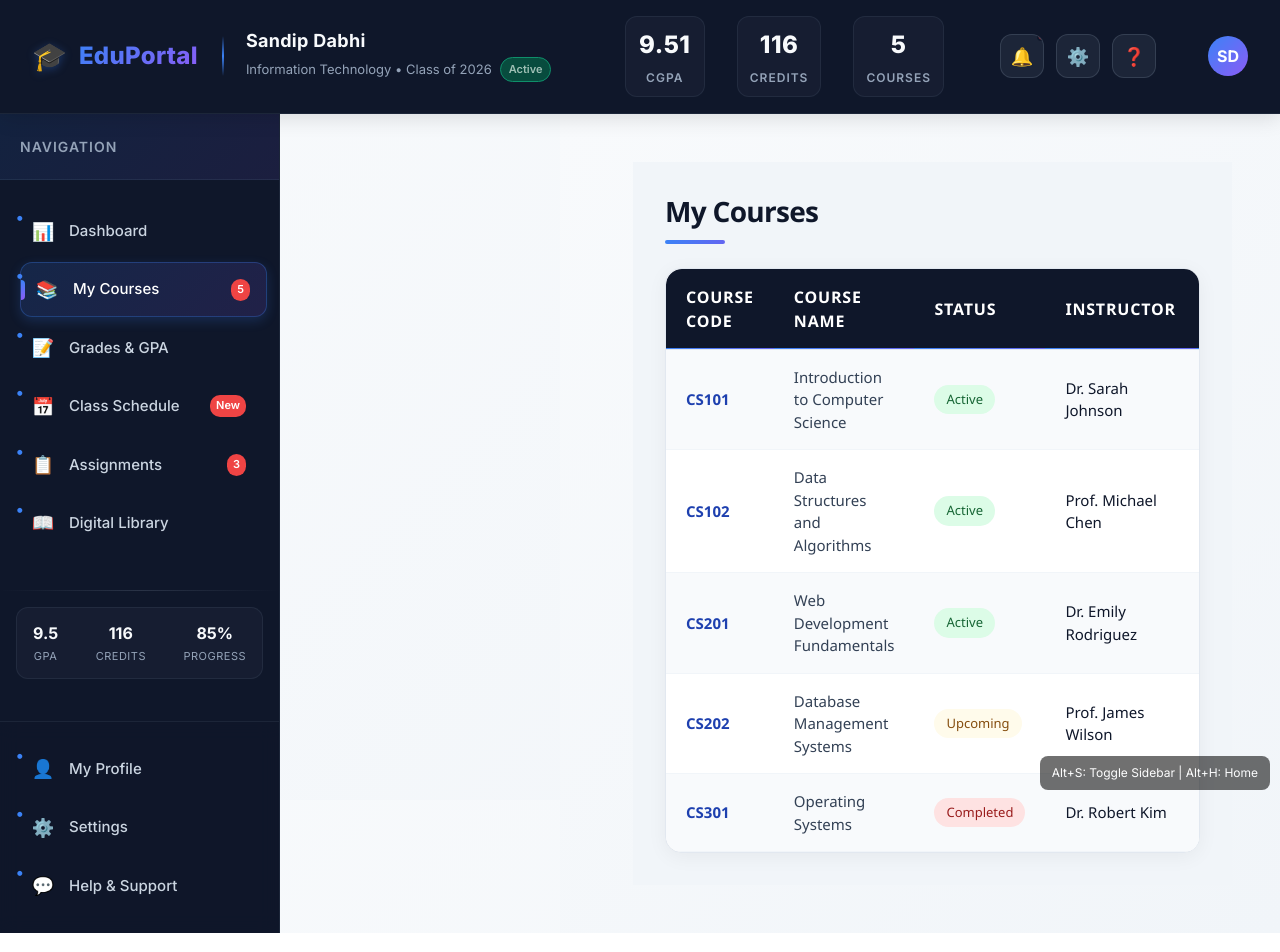
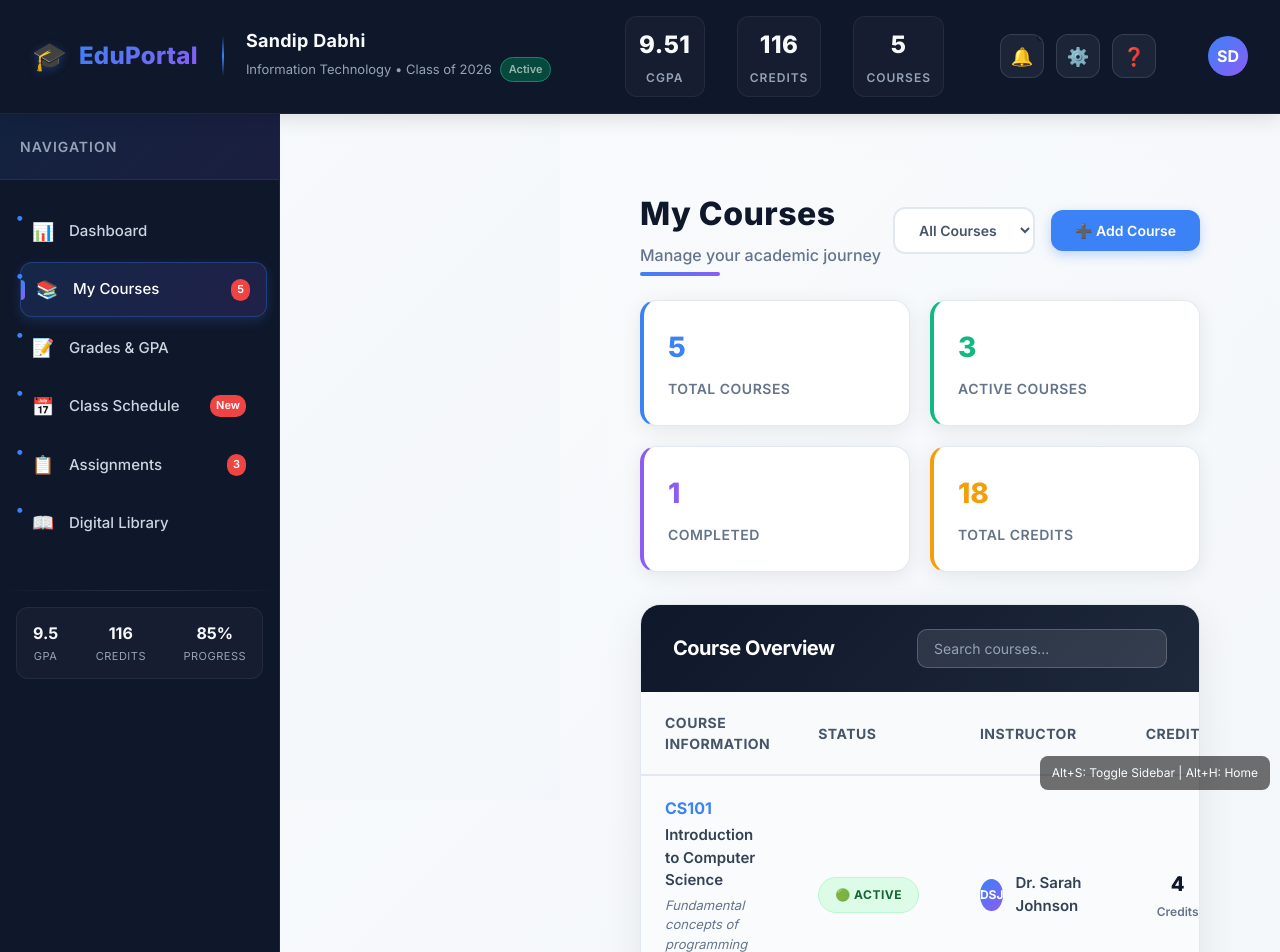
Before and after one commit to sandip-dabhi/student_portal_ReactJS, a React (Vite) app: page /courses in a window 1280 px wide. Shown: the top 952 px of the page. Built offline with nearby package versions, Linux system fonts and the light colour scheme.

Commit message:
Update Courses.jsx

```diff
--- a/src/pages/Courses.jsx
+++ b/src/pages/Courses.jsx
@@ -1,36 +1,135 @@
-import React from 'react';
+import React, { useState } from 'react';
+
 const styles = {
   container: {
-    padding: '2rem',
-    backgroundColor: '#f1f5f9',
-    fontFamily: "'Segoe UI', Tahoma, Geneva, Verdana, sans-serif",
-    minHeight: '70vh',
-    marginLeft: '25px',
+       margin: 0,
+    padding: '32px',
+    backgroundColor: '#f8fafc',
+    fontFamily: "'Inter', 'Segoe UI', sans-serif",
+    minHeight: '100vh',
+    background: 'linear-gradient(135deg, #f8fafc 0%, #f1f5f9 100%)',
   },
   header: {
-    marginBottom: '1.5rem',
+    marginBottom: '32px',
+    display: 'flex',
+    justifyContent: 'space-between',
+    alignItems: 'center',
+  },
+  headerLeft: {
+    position: 'relative',
+  },
+  title: {
     color: '#0f172a',
-    fontSize: '28px',
-    fontWeight: '700',
-    position: 'relative',
-    paddingBottom: '15px',
+    fontSize: '32px',
+    fontWeight: '800',
+    margin: 0,
+    letterSpacing: '0.5px',
+  },
+  subtitle: {
+    color: '#64748b',
+    fontSize: '16px',
+    margin: '8px 0 0 0',
+    fontWeight: '500',
   },
   headerUnderline: {
-    content: '""',
     position: 'absolute',
-    bottom: '0',
+    bottom: '-8px',
     left: '0',
-    width: '60px',
+    width: '80px',
     height: '4px',
-    background: 'linear-gradient(90deg, #3b82f6, #6366f1)',
+    background: 'linear-gradient(135deg, #3b82f6, #8b5cf6)',
     borderRadius: '2px',
   },
+  headerRight: {
+    display: 'flex',
+    gap: '16px',
+    alignItems: 'center',
+  },
+  filterButton: {
+    backgroundColor: 'white',
+    color: '#475569',
+    border: '2px solid #e2e8f0',
+    padding: '12px 20px',
+    borderRadius: '12px',
+    cursor: 'pointer',
+    fontWeight: '600',
+    fontSize: '14px',
+    transition: 'all 0.3s ease',
+    display: 'flex',
+    alignItems: 'center',
+    gap: '8px',
+  },
+  addButton: {
+    backgroundColor: '#3b82f6',
+    color: 'white',
+    border: 'none',
+    padding: '12px 24px',
+    borderRadius: '12px',
+    cursor: 'pointer',
+    fontWeight: '600',
+    fontSize: '14px',
+    transition: 'all 0.3s ease',
+    display: 'flex',
+    alignItems: 'center',
+    gap: '8px',
+    boxShadow: '0 4px 12px rgba(59, 130, 246, 0.3)',
+  },
+  statsCards: {
+    display: 'grid',
+    gridTemplateColumns: 'repeat(auto-fit, minmax(200px, 1fr))',
+    gap: '20px',
+    marginBottom: '32px',
+  },
+  statCard: {
+    backgroundColor: 'white',
+    padding: '24px',
+    borderRadius: '16px',
+    boxShadow: '0 4px 20px rgba(0, 0, 0, 0.08)',
+    border: '1px solid #e2e8f0',
+    transition: 'transform 0.3s ease, box-shadow 0.3s ease',
+  },
+  statValue: {
+    fontSize: '28px',
+    fontWeight: '800',
+    color: '#0f172a',
+    margin: 0,
+  },
+  statLabel: {
+    fontSize: '14px',
+    color: '#64748b',
+    fontWeight: '600',
+    textTransform: 'uppercase',
+    letterSpacing: '0.5px',
+    margin: '8px 0 0 0',
+  },
   tableContainer: {
-    backgroundColor: '#ffffff',
-    borderRadius: '16px',
+    backgroundColor: 'white',
+    borderRadius: '20px',
     overflow: 'hidden',
-    boxShadow: '0 4px 20px rgba(0, 0, 0, 0.05)',
+    boxShadow: '0 10px 40px rgba(0, 0, 0, 0.08)',
     border: '1px solid #e2e8f0',
+  },
+  tableHeader: {
+    background: 'linear-gradient(135deg, #0f172a, #1e293b)',
+    padding: '24px 32px',
+    display: 'flex',
+    justifyContent: 'space-between',
+    alignItems: 'center',
+  },
+  tableTitle: {
+    color: 'white',
+    fontSize: '20px',
+    fontWeight: '700',
+    margin: 0,
+  },
+  searchBox: {
+    backgroundColor: 'rgba(255, 255, 255, 0.1)',
+    border: '1px solid rgba(255, 255, 255, 0.2)',
+    borderRadius: '10px',
+    padding: '8px 16px',
+    color: 'white',
+    fontSize: '14px',
+    width: '250px',
   },
   table: {
     width: '100%',
@@ -38,84 +137,167 @@ const styles = {
     margin: 0,
   },
   th: {
-    backgroundColor: '#0f172a',
-    color: 'white',
-    padding: '16px 20px',
+    backgroundColor: '#f8fafc',
+    color: '#475569',
+    padding: '20px 24px',
     textAlign: 'left',
-    fontWeight: '600',
-    fontSize: '16px',
-    position: 'relative',
-  },
-  thBorder: {
-    position: 'absolute',
-    bottom: 0,
-    left: 0,
-    width: '100%',
-    height: '1px',
-    background: 'linear-gradient(90deg, #3b82f6, #6366f1)',
+    fontWeight: '700',
+    fontSize: '14px',
+    textTransform: 'uppercase',
+    letterSpacing: '0.5px',
+    borderBottom: '2px solid #e2e8f0',
   },
   td: {
-    padding: '16px 20px',
+    padding: '20px 24px',
     textAlign: 'left',
     fontSize: '15px',
     borderBottom: '1px solid #f1f5f9',
-    position: 'relative',
+    transition: 'all 0.3s ease',
   },
   evenRow: {
-    backgroundColor: '#f8fafc',
+    backgroundColor: '#fafbfc',
   },
   hoverRow: {
     backgroundColor: '#f1f5f9',
-    transform: 'scale(1.005)',
-    boxShadow: '0 2px 10px rgba(0, 0, 0, 0.03)',
+    transform: 'scale(1.002)',
+    boxShadow: '0 4px 20px rgba(0, 0, 0, 0.08)',
+  },
+  courseInfo: {
+    display: 'flex',
+    flexDirection: 'column',
+    gap: '4px',
   },
   courseCode: {
-    fontWeight: '600',
-    color: '#1e40af',
+    fontWeight: '700',
+    color: '#3b82f6',
+    fontSize: '16px',
   },
   courseName: {
     color: '#334155',
+    fontWeight: '600',
+    fontSize: '15px',
   },
-  actionButton: {
-    backgroundColor: '#e0f2fe',
-    color: '#0369c9',
+  courseDescription: {
+    color: '#64748b',
+    fontSize: '13px',
+    fontStyle: 'italic',
+  },
+  instructorInfo: {
+    display: 'flex',
+    alignItems: 'center',
+    gap: '12px',
+  },
+  instructorAvatar: {
+    width: '32px',
+    height: '32px',
+    borderRadius: '50%',
+    background: 'linear-gradient(135deg, #3b82f6, #8b5cf6)',
+    display: 'flex',
+    alignItems: 'center',
+    justifyContent: 'center',
+    color: 'white',
+    fontWeight: '700',
+    fontSize: '12px',
+  },
+  instructorName: {
+    fontWeight: '600',
+    color: '#334155',
+  },
+  creditsInfo: {
+    display: 'flex',
+    flexDirection: 'column',
+    alignItems: 'center',
+    gap: '4px',
+  },
+  creditsValue: {
+    fontSize: '20px',
+    fontWeight: '800',
+    color: '#0f172a',
+  },
+  creditsLabel: {
+    fontSize: '12px',
+    color: '#64748b',
+    fontWeight: '600',
+  },
+  actionButtons: {
+    display: 'flex',
+    gap: '8px',
+  },
+  primaryButton: {
+    backgroundColor: '#3b82f6',
+    color: 'white',
     border: 'none',
-    padding: '8px 15px',
-    borderRadius: '8px',
+    padding: '10px 16px',
+    borderRadius: '10px',
     cursor: 'pointer',
     fontWeight: '600',
-    transition: 'all 0.2s ease',
+    fontSize: '13px',
+    transition: 'all 0.3s ease',
+    display: 'flex',
+    alignItems: 'center',
+    gap: '6px',
+  },
+  secondaryButton: {
+    backgroundColor: '#f1f5f9',
+    color: '#475569',
+    border: '1px solid #e2e8f0',
+    padding: '10px 16px',
+    borderRadius: '10px',
+    cursor: 'pointer',
+    fontWeight: '600',
+    fontSize: '13px',
+    transition: 'all 0.3s ease',
+    display: 'flex',
+    alignItems: 'center',
+    gap: '6px',
+  },
+  statusBadge: {
+    padding: '8px 16px',
+    borderRadius: '20px',
+    fontSize: '12px',
+    fontWeight: '700',
+    textTransform: 'uppercase',
+    letterSpacing: '0.5px',
     display: 'inline-flex',
     alignItems: 'center',
-    gap: '5px',
-  },
-  actionButtonHover: {
-    backgroundColor: '#dbeafe',
-    transform: 'translateY(-2px)',
-    boxShadow: '0 2px 6px rgba(3, 105, 201, 0.2)',
-  },
-  statusBadge: {
-    padding: '5px 12px',
-    borderRadius: '20px',
-    fontSize: '13px',
-    fontWeight: '500',
-    display: 'inline-block',
+    gap: '6px',
   },
   statusActive: {
     backgroundColor: '#dcfce7',
     color: '#166534',
+    border: '1px solid #bbf7d0',
   },
   statusCompleted: {
-    backgroundColor: '#fee2e2',
-    color: '#991b1b',
+    backgroundColor: '#dbeafe',
+    color: '#1d4ed8',
+    border: '1px solid #bfdbfe',
   },
   statusUpcoming: {
-    backgroundColor: '#fffbeb',
-    color: '#854d0e',
+    backgroundColor: '#fef3c7',
+    color: '#d97706',
+    border: '1px solid #fde68a',
+  },
+  progressBar: {
+    width: '100%',
+    height: '8px',
+    backgroundColor: '#f1f5f9',
+    borderRadius: '4px',
+    overflow: 'hidden',
+    marginTop: '8px',
+  },
+  progressFill: {
+    height: '100%',
+    background: 'linear-gradient(90deg, #3b82f6, #8b5cf6)',
+    transition: 'width 0.5s ease',
   },
 };
 
 const Courses = () => {
+  const [hoveredRow, setHoveredRow] = useState(null);
+  const [hoveredButton, setHoveredButton] = useState(null);
+  const [searchTerm, setSearchTerm] = useState('');
+  const [filterStatus, setFilterStatus] = useState('all');
+
   const courses = [
     {
       id: 1,
@@ -123,7 +305,9 @@ const Courses = () => {
       code: 'CS101',
       status: 'Active',
       instructor: 'Dr. Sarah Johnson',
-      credits: 4
+      credits: 4,
+      progress: 75,
+      description: 'Fundamental concepts of programming and computer science'
     },
     {
       id: 2,
@@ -131,7 +315,9 @@ const Courses = () => {
       code: 'CS102',
       status: 'Active',
       instructor: 'Prof. Michael Chen',
-      credits: 4
+      credits: 4,
+      progress: 60,
+      description: 'Advanced data structures and algorithmic problem solving'
     },
     {
       id: 3,
@@ -139,7 +325,9 @@ const Courses = () => {
       code: 'CS201',
       status: 'Active',
       instructor: 'Dr. Emily Rodriguez',
-      credits: 3
+      credits: 3,
+      progress: 90,
+      description: 'Modern web development with HTML, CSS, and JavaScript'
     },
     {
       id: 4,
@@ -147,7 +335,9 @@ const Courses = () => {
       code: 'CS202',
       status: 'Upcoming',
       instructor: 'Prof. James Wilson',
-      credits: 3
+      credits: 3,
+      progress: 0,
+      description: 'Relational databases, SQL, and database design principles'
     },
     {
       id: 5,
@@ -155,99 +345,216 @@ const Courses = () => {
       code: 'CS301',
       status: 'Completed',
       instructor: 'Dr. Robert Kim',
-      credits: 4
+      credits: 4,
+      progress: 100,
+      description: 'System programming, processes, memory, and file systems'
     },
   ];
-
-  const [hoveredRow, setHoveredRow] = React.useState(null);
-  const [hoveredButton, setHoveredButton] = React.useState(null);
 
   const getStatusStyle = (status) => {
     switch(status.toLowerCase()) {
       case 'active': return styles.statusActive;
       case 'completed': return styles.statusCompleted;
       case 'upcoming': return styles.statusUpcoming;
-      default: return {};
+      default: return styles.statusActive;
     }
+  };
+
+  const getStatusIcon = (status) => {
+    switch(status.toLowerCase()) {
+      case 'active': return '🟢';
+      case 'completed': return '✅';
+      case 'upcoming': return '🕐';
+      default: return '🟢';
+    }
+  };
+
+  const getInitials = (name) => {
+    return name.split(' ').map(word => word[0]).join('');
+  };
+
+  const filteredCourses = courses.filter(course => {
+    const matchesSearch = course.name.toLowerCase().includes(searchTerm.toLowerCase()) ||
+                         course.code.toLowerCase().includes(searchTerm.toLowerCase());
+    const matchesFilter = filterStatus === 'all' || course.status.toLowerCase() === filterStatus;
+    return matchesSearch && matchesFilter;
+  });
+
+  const stats = {
+    total: courses.length,
+    active: courses.filter(c => c.status === 'Active').length,
+    completed: courses.filter(c => c.status === 'Completed').length,
+    credits: courses.reduce((sum, c) => sum + c.credits, 0)
   };
 
   return (
     <div style={styles.container}>
-      <h2 style={styles.header}>
-        My Courses
-        <span style={styles.headerUnderline}></span>
-      </h2>
+      <div style={styles.header}>
+        <div style={styles.headerLeft}>
+          <h1 style={styles.title}>My Courses</h1>
+          <p style={styles.subtitle}>Manage your academic journey</p>
+          <div style={styles.headerUnderline}></div>
+        </div>
+        <div style={styles.headerRight}>
+          <select
+            style={styles.filterButton}
+            value={filterStatus}
+            onChange={(e) => setFilterStatus(e.target.value)}
+          >
+            <option value="all">All Courses</option>
+            <option value="active">Active</option>
+            <option value="completed">Completed</option>
+            <option value="upcoming">Upcoming</option>
+          </select>
+          <button style={styles.addButton}>
+            ➕ Add Course
+          </button>
+        </div>
+      </div>
+
+      <div style={styles.statsCards}>
+        <div
+          style={{
+            ...styles.statCard,
+            borderLeft: '4px solid #3b82f6'
+          }}
+        >
+          <p style={{...styles.statValue, color: '#3b82f6'}}>{stats.total}</p>
+          <p style={styles.statLabel}>Total Courses</p>
+        </div>
+        <div
+          style={{
+            ...styles.statCard,
+            borderLeft: '4px solid #10b981'
+          }}
+        >
+          <p style={{...styles.statValue, color: '#10b981'}}>{stats.active}</p>
+          <p style={styles.statLabel}>Active Courses</p>
+        </div>
+        <div
+          style={{
+            ...styles.statCard,
+            borderLeft: '4px solid #8b5cf6'
+          }}
+        >
+          <p style={{...styles.statValue, color: '#8b5cf6'}}>{stats.completed}</p>
+          <p style={styles.statLabel}>Completed</p>
+        </div>
+        <div
+          style={{
+            ...styles.statCard,
+            borderLeft: '4px solid #f59e0b'
+          }}
+        >
+          <p style={{...styles.statValue, color: '#f59e0b'}}>{stats.credits}</p>
+          <p style={styles.statLabel}>Total Credits</p>
+        </div>
+      </div>
 
       <div style={styles.tableContainer}>
+        <div style={styles.tableHeader}>
+          <h3 style={styles.tableTitle}>Course Overview</h3>
+          <input
+            type="text"
+            placeholder="Search courses..."
+            style={styles.searchBox}
+            value={searchTerm}
+            onChange={(e) => setSearchTerm(e.target.value)}
+          />
+        </div>
+
         <table style={styles.table}>
           <thead>
             <tr>
-              <th style={styles.th}>
-                Course Code
-                <div style={styles.thBorder}></div>
-              </th>
-              <th style={styles.th}>
-                Course Name
-                <div style={styles.thBorder}></div>
-              </th>
-              <th style={styles.th}>
-                Status
-                <div style={styles.thBorder}></div>
-              </th>
-              <th style={styles.th}>
-                Instructor
-                <div style={styles.thBorder}></div>
-              </th>
-              <th style={styles.th}>
-                Credits
-                <div style={styles.thBorder}></div>
-              </th>
-              <th style={styles.th}>
-                Actions
-                <div style={styles.thBorder}></div>
-              </th>
+              <th style={styles.th}>Course Information</th>
+              <th style={styles.th}>Status</th>
+              <th style={styles.th}>Instructor</th>
+              <th style={styles.th}>Credits</th>
+              <th style={styles.th}>Progress</th>
+              <th style={styles.th}>Actions</th>
             </tr>
           </thead>
           <tbody>
-            {courses.map((course, index) => (
+            {filteredCourses.map((course, index) => (
               <tr
                 key={course.id}
                 style={{
                   ...(index % 2 === 0 ? styles.evenRow : {}),
                   ...(hoveredRow === index ? styles.hoverRow : {}),
-                  transition: 'all 0.3s ease',
                 }}
                 onMouseEnter={() => setHoveredRow(index)}
                 onMouseLeave={() => setHoveredRow(null)}
               >
                 <td style={styles.td}>
+                  <div style={styles.courseInfo}>
                     <span style={styles.courseCode}>{course.code}</span>
-                </td>
-                <td style={styles.td}>
                     <span style={styles.courseName}>{course.name}</span>
+                    <span style={styles.courseDescription}>{course.description}</span>
+                  </div>
                 </td>
                 <td style={styles.td}>
                   <span style={{...styles.statusBadge, ...getStatusStyle(course.status)}}>
-                    {course.status}
+                    {getStatusIcon(course.status)} {course.status}
                   </span>
                 </td>
                 <td style={styles.td}>
-                  {course.instructor}
+                  <div style={styles.instructorInfo}>
+                    <div style={styles.instructorAvatar}>
+                      {getInitials(course.instructor)}
+                    </div>
+                    <span style={styles.instructorName}>{course.instructor}</span>
+                  </div>
                 </td>
                 <td style={styles.td}>
-                  {course.credits}
+                  <div style={styles.creditsInfo}>
+                    <span style={styles.creditsValue}>{course.credits}</span>
+                    <span style={styles.creditsLabel}>Credits</span>
+                  </div>
                 </td>
                 <td style={styles.td}>
+                  <div>
+                    <span style={{fontSize: '14px', fontWeight: '600', color: '#334155'}}>
+                      {course.progress}%
+                    </span>
+                    <div style={styles.progressBar}>
+                      <div
+                        style={{
+                          ...styles.progressFill,
+                          width: `${course.progress}%`
+                        }}
+                      ></div>
+                    </div>
+                  </div>
+                </td>
+                <td style={styles.td}>
+                  <div style={styles.actionButtons}>
                     <button
                       style={{
-                      ...styles.actionButton,
-                      ...(hoveredButton === index ? styles.actionButtonHover : {})
+                        ...styles.primaryButton,
+                        ...(hoveredButton === `view-${index}` ? {
+                          transform: 'translateY(-2px)',
+                          boxShadow: '0 4px 12px rgba(59, 130, 246, 0.3)'
+                        } : {})
                       }}
-                    onMouseEnter={() => setHoveredButton(index)}
+                      onMouseEnter={() => setHoveredButton(`view-${index}`)}
                       onMouseLeave={() => setHoveredButton(null)}
                     >
-                    View Details
+                      👁️ View
                     </button>
+                    <button
+                      style={{
+                        ...styles.secondaryButton,
+                        ...(hoveredButton === `manage-${index}` ? {
+                          backgroundColor: '#e2e8f0',
+                          transform: 'translateY(-2px)'
+                        } : {})
+                      }}
+                      onMouseEnter={() => setHoveredButton(`manage-${index}`)}
+                      onMouseLeave={() => setHoveredButton(null)}
+                    >
+                      ⚙️ Manage
+                    </button>
+                  </div>
                 </td>
               </tr>
             ))}
```
Lines whose indentation alone changed are shown as unchanged.
